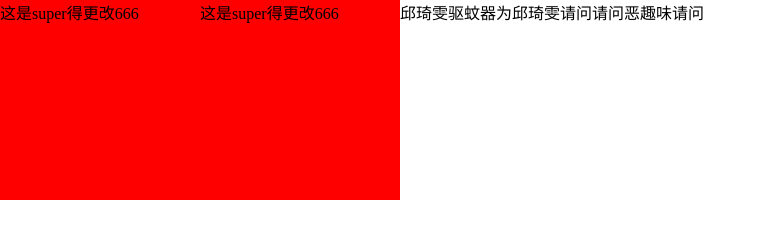
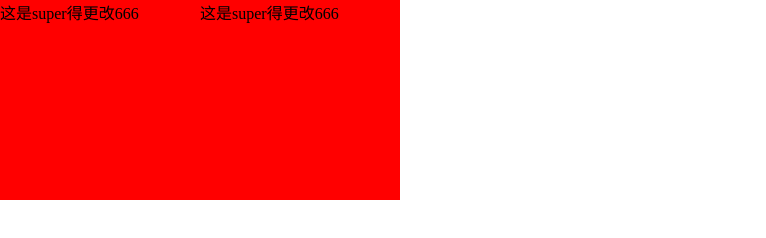
Before and after one commit to zysup/css-demos, a website: page html/35.html in a window 1280 px wide. Shown: the whole page, without its empty margins (0-766 px from the left). Drawn offline with Linux system fonts and the light colour scheme.

Commit message:
Revert "测试回滚"
This reverts commit acbf64f0cad57151e04629a8908cb5cd38219392.

```diff
--- a/html/35.html
+++ b/html/35.html
@@ -25,6 +25,5 @@
 <body>
     <div class="b1">这是super得更改666</div>
     <div class="b1">这是super得更改666</div>
-    邱琦雯驱蚊器为邱琦雯请问请问恶趣味请问
 </body>
 </html>
```
